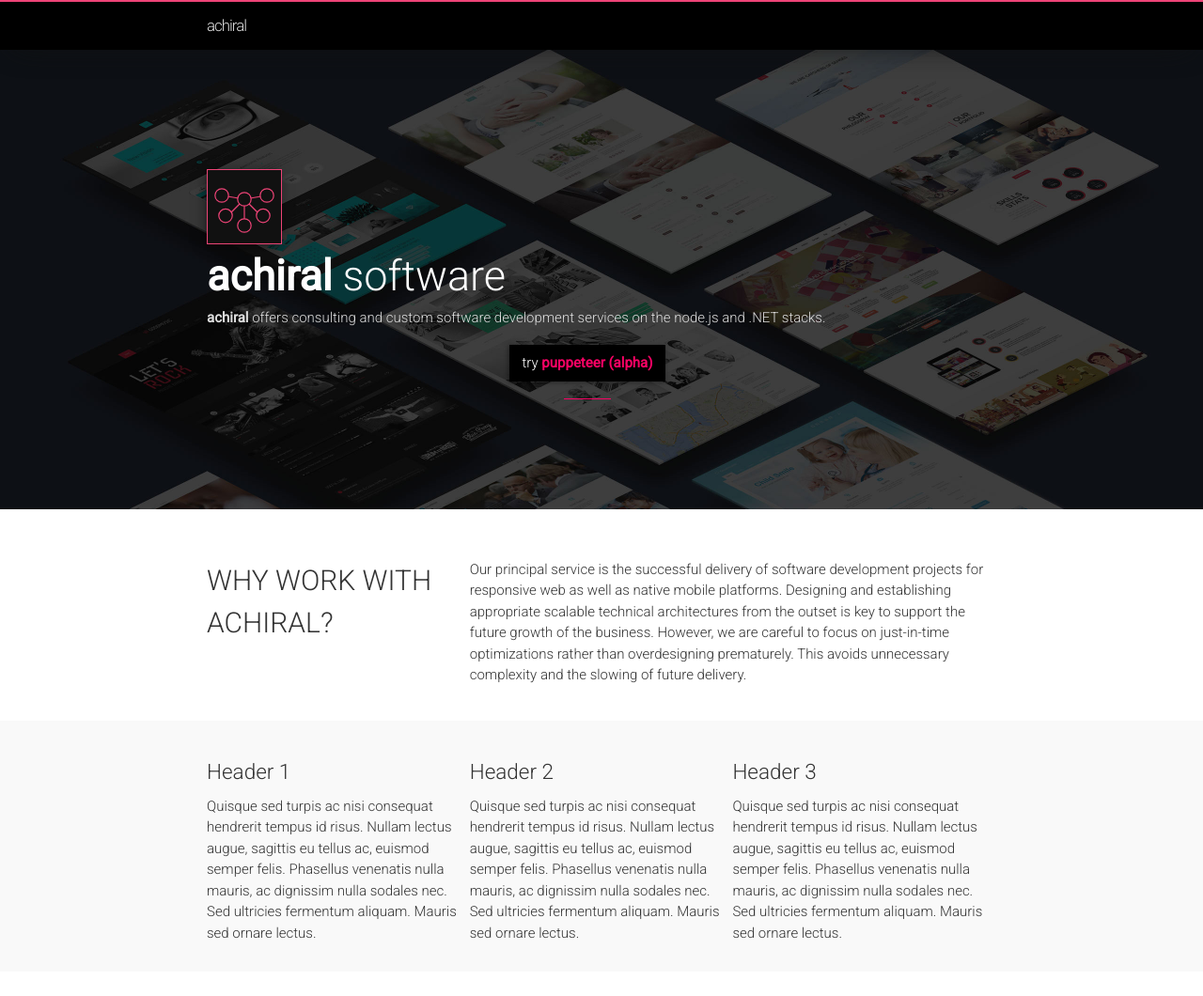
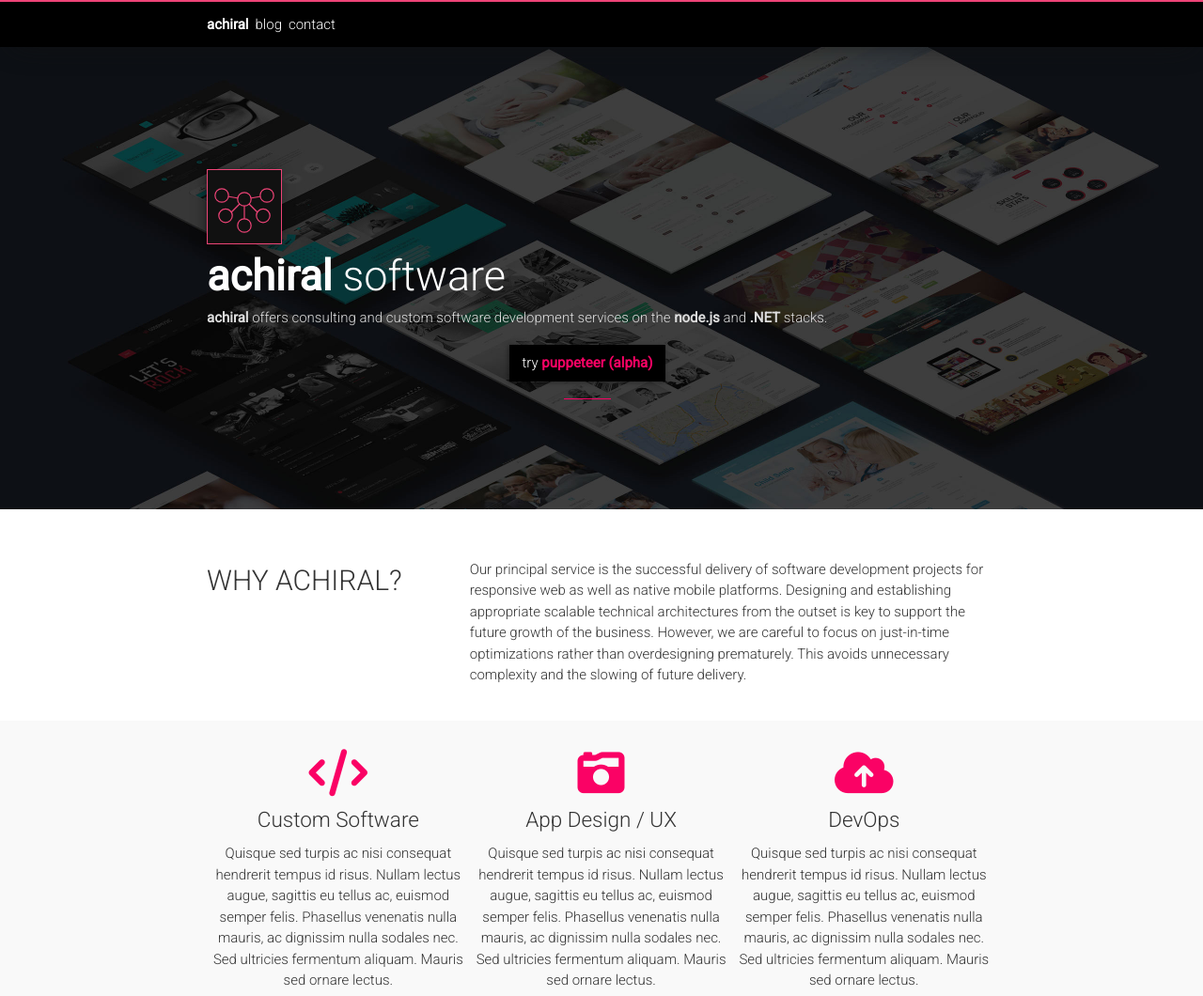
Before and after one commit to toaderflorin/eksia, a Jekyll site: the page built from index.md, in a window 1280 px wide and 1400 px high, cut to the strip 0-1060 px from the top of the window. Shown: the whole strip at 94% size. Built offline with Jekyll 4.4.1, drawn with Linux system fonts in a browser that asks for light colours; nearby versions of some CDN libraries.

Commit message:
Added font awesome icons.

```diff
--- a/_includes/head.html
+++ b/_includes/head.html
@@ -11,6 +11,8 @@
   <link rel="alternate" type="application/rss+xml" title="{{ site.title | escape }}" href="{{ "/feed.xml" | relative_url }}">
   <link href="https://fonts.googleapis.com/css?family=Playfair+Display|Roboto:200,300,400" rel="stylesheet">
 
+  <script src="https://use.fontawesome.com/36a301f23e.js"></script>
+
   {% if jekyll.environment == 'production' and site.google_analytics %}
   {% include google-analytics.html %}
   {% endif %}
--- a/_includes/header.html
+++ b/_includes/header.html
@@ -1,9 +1,6 @@
 <header class="site-header" role="banner">
-  <div class="wrapper">
-    {% assign default_paths = site.pages | map: "path" %} {% assign page_paths = site.header_pages | default: default_paths %}
-    <a class="site-title" href="{{ "/" | relative_url }}">{{ site.title | escape }}</a>
-    <!-- {% if page_paths %}
-    Bla bla bla
-    {% endif %} -->
-  </div>
+  <div class="wrapper flex-h" style="height: 48px;">
+    <b><a class="white" href="{{ "/" | relative_url }}">{{ site.title | escape }}</a></b>
+    <a class="white" href="{{ "/posts" | relative_url }}">blog</a>
+    <a class="white" href="/#contact">contact</a>
 </header>
--- a/_includes/splash.html
+++ b/_includes/splash.html
@@ -27,7 +27,7 @@
     </div>
 
     <div p-animation="fade" p-delay="0" p-duration="2700"  p-param="0.8" style="font-size: 15px; color: #ddd; height: 40px;">
-      <b>achiral</b> offers consulting and custom software development services on the node.js and .NET stacks.
+      <b>achiral</b> offers consulting and custom software development services on the <b>node.js</b> and <b>.NET</b> stacks.
     </div>
 
     <div id="lower" class="lower">
--- a/_layouts/home.html
+++ b/_layouts/home.html
@@ -10,7 +10,7 @@ layout: default
 
       <div class="col4">
         <h1>
-          WHY WORK WITH ACHIRAL?
+          WHY ACHIRAL?
         </h1>
       </div>
       <div class="col8">
@@ -28,20 +28,23 @@ layout: default
 
   <div class="wide">
     <div class="wide-inner">
-      <div class="col4">
-        <h2>Header 1</h2>
+      <div class="col4" style="text-align: center;">
+        <i class="fa fa-code" style="font-size: 50px; color: #fa0265" aria-hidden="true"></i>
+        <h2>Custom Software</h2>
         Quisque sed turpis ac nisi consequat hendrerit tempus id risus. Nullam lectus augue, sagittis eu tellus ac,
         euismod semper felis. Phasellus venenatis nulla mauris, ac dignissim nulla sodales nec. Sed ultricies fermentum
         aliquam. Mauris sed ornare lectus.
       </div>
-      <div class="col4">
-        <h2>Header 2</h2>
+      <div class="col4" style="text-align: center;">
+        <i class="fa fa-camera-retro" style="font-size: 50px; color: #fa0265" aria-hidden="true"></i>
+        <h2>App Design / UX</h2>
         Quisque sed turpis ac nisi consequat hendrerit tempus id risus. Nullam lectus augue, sagittis eu tellus ac,
         euismod semper felis. Phasellus venenatis nulla mauris, ac dignissim nulla sodales nec. Sed ultricies fermentum
         aliquam. Mauris sed ornare lectus.
       </div>
-      <div class="col4">
-        <h2>Header 3</h2>
+      <div class="col4" style="text-align: center;">
+        <i class="fa fa-cloud-upload" style="font-size: 50px; color: #fa0265" aria-hidden="true"></i>
+        <h2>DevOps</h2>
         Quisque sed turpis ac nisi consequat hendrerit tempus id risus. Nullam lectus augue, sagittis eu tellus ac,
         euismod semper felis. Phasellus venenatis nulla mauris, ac dignissim nulla sodales nec. Sed ultricies fermentum
         aliquam. Mauris sed ornare lectus.
@@ -62,7 +65,7 @@ layout: default
 
     {{ content }} -->
 
-    <div class="container">
+    <div id="contact" class="container">
 
       <div class="col6">
         <iframe
--- a/_sass/minima/_layout.scss
+++ b/_sass/minima/_layout.scss
@@ -75,6 +75,17 @@
 
 .wide h2 {
   margin: 8px 0;
+}
+
+.flex-h {
+  display: flex;
+  flex-direction: row;
+  align-items: center;
+}
+
+.white {
+  color: white;
+  margin-right: 7px;
 }
 
 .post-icon {
```
Also changed, not shown: 3 other files.
